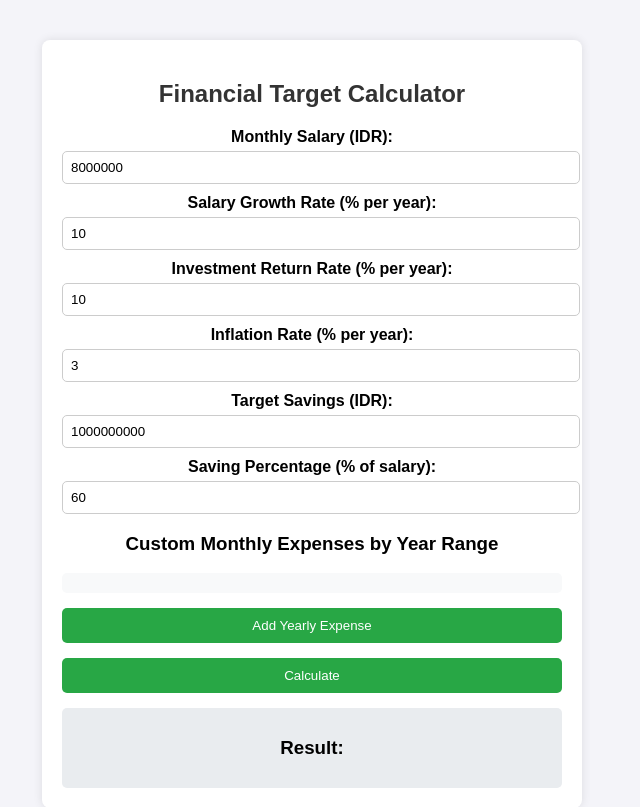
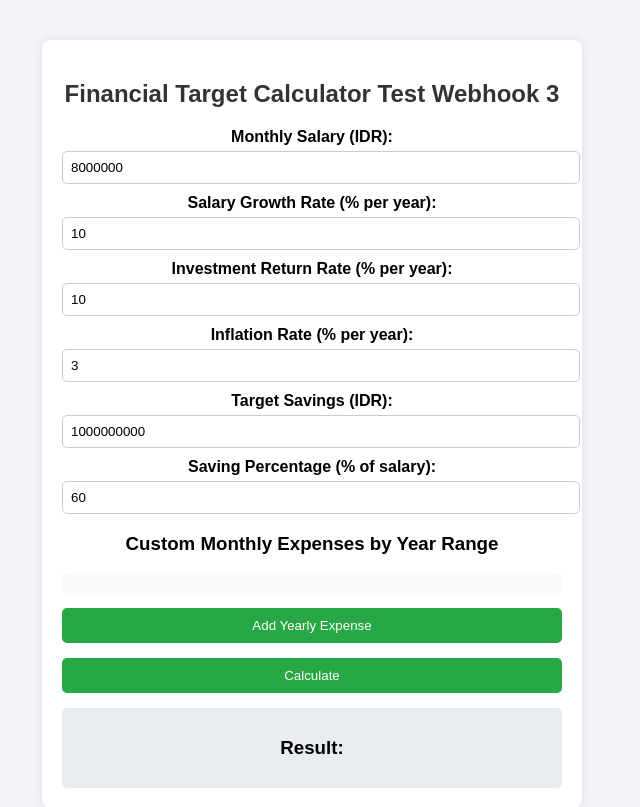
Before and after one commit to hadhaz/financial-model, a Flask app: page / in a window 1280 px wide. Shown: the top 807 px of the page, without its empty margins (328-968 px from the left). Run offline with Flask 3, Linux system fonts and the light colour scheme.

Commit message:
test webhook 4

```diff
--- a/templates/index.html
+++ b/templates/index.html
@@ -58,7 +58,7 @@
 </head>
 <body>
     <div class="container">
-        <h2>Financial Target Calculator</h2>
+        <h2>Financial Target Calculator Test Webhook 3</h2>
         <label>Monthly Salary (IDR):</label>
         <input type="number" id="monthly_salary" value="8000000"><br>
 
```
